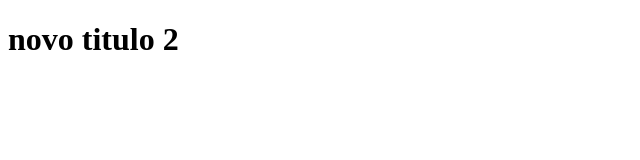
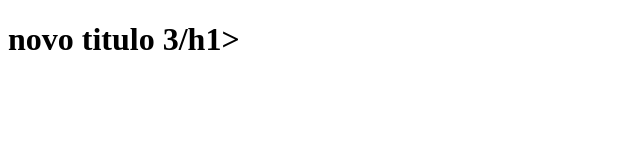
Before and after one commit to annamuniz95/customActivityCarlos, a website: page public/index.html in a window 1280 px wide. Shown: the full height of the page, 0-640 px from the left. Drawn offline with Linux system fonts and the light colour scheme; a web font is replaced by a local one.

Commit message:
alteracao titulo

```diff
--- a/public/index.html
+++ b/public/index.html
@@ -27,7 +27,7 @@
 
 
 <body>
-    <h1>novo titulo 2</h1>
+    <h1>novo titulo 3/h1>
 </body>
 
 </html>
```
Also changed, not shown: 1 other file.
